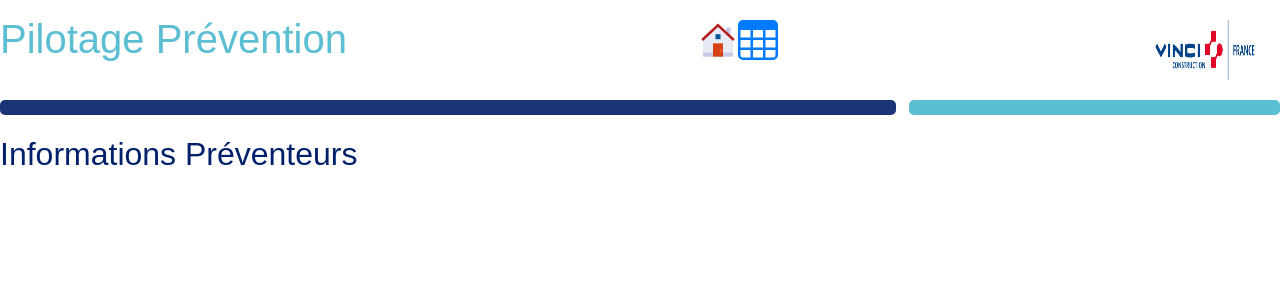
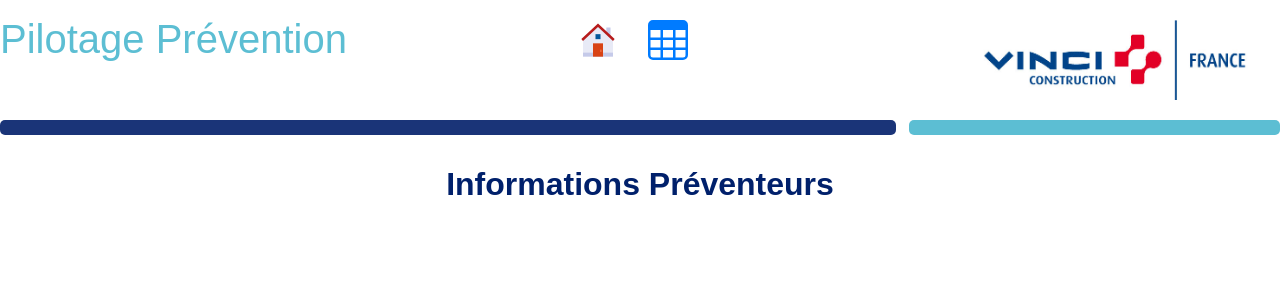
Before and after one commit to Francois2344/prev-planning, a React (Create React App) app: page / in a window 1280 px wide. Shown: the top 300 px of the page. Built offline with nearby package versions, Linux system fonts and the light colour scheme; no server answers.

Commit message:
css, mise en page

```diff
--- a/src/admin/AdminStyle.css
+++ b/src/admin/AdminStyle.css
@@ -57,7 +57,7 @@ input {
   outline: none;
   height: 40px;
   width: 20em;
-  margin-top: 10px;
+  margin-top: 25px;
   color: #1a3478;
   font-weight: bold;
   border-radius: 8px;
@@ -102,9 +102,8 @@ button {
 h3 {
   display: flex;
   justify-content: flex-start;
-  width: 100px;
   margin-top: 70px;
-  margin-left: 20px;
+  margin-bottom: 20px;
   color: #00206b;
 }
 
--- a/src/auth/AuthStyle.css
+++ b/src/auth/AuthStyle.css
@@ -10,10 +10,64 @@
     height:4rem;
 }
 .form-group {
-    align-self: center;
+    margin-left: 20px;
 }
+
+.login-button {
+    margin-left: 20px;
+    background: #00206b;
+    color: whitesmoke;
+    border: none;
+    appearance: none;
+}
+@media screen  and (min-width: 768px) {
+    .form-inner {
+        display: flex;
+        flex-direction: column;
+        margin:auto;
+        box-shadow: 0px 1px 11px -1px rgba(30, 29, 29, 1);
+        -webkit-box-shadow: 0px 1px 11px -1px rgba(30, 29, 29, 1);
+        -moz-box-shadow: 0px 1px 11px -1px rgba(30, 29, 29, 1);
+        border-radius: 20px;
+        width: 40%;
+        height: 30rem;
+    }
+}
+
+/*REGISTER STYLE*/
 
 h2 {
     align-self: center;
     color:#00206b;
 }
+.register-title {
+    margin-left: 40px;
+    font-weight: bold;
+}
+
+.register-form {
+    margin-left: 30px;
+}
+
+@media screen  and (min-width: 768px) {
+
+    .register {
+        display: flex;
+        flex-direction: column;
+        margin-top: 100px;
+        margin: auto;
+        box-shadow: 0px 1px 11px -1px rgba(30, 29, 29, 1);
+        -webkit-box-shadow: 0px 1px 11px -1px rgba(30, 29, 29, 1);
+        -moz-box-shadow: 0px 1px 11px -1px rgba(30, 29, 29, 1);
+        border-radius: 20px;
+        width: 40%;
+        height: 30rem;
+    }
+
+    .register-form {
+        margin-left: 160px;
+    }
+    .submit-register {
+        margin-top: 25px;
+    }
+}
--- a/src/auth/LogOutBtn.jsx
+++ b/src/auth/LogOutBtn.jsx
@@ -1,6 +1,6 @@
 import axios from 'axios';
 import React, { useContext } from 'react';
-import { GrLogout } from 'react-icons/gr';
+import { FcImport } from 'react-icons/fc';
 import { useHistory } from 'react-router-dom';
 import AuthContext from '../service/AuthContext';
 
@@ -14,9 +14,9 @@ const LogOutBtn = () => {
     history.push('/');
   };
   return (
-    <GrLogout type="submit" onClick={logOut} size={40}>
+    <FcImport type="submit" onClick={logOut} size={40}>
       Deconnexion
-    </GrLogout>
+    </FcImport>
   );
 };
 
--- a/src/auth/LoginForm.jsx
+++ b/src/auth/LoginForm.jsx
@@ -59,7 +59,7 @@ const LoginForm = () => {
             value={password}
           />
         </div>
-        <input type="submit" value="LOGIN" />
+        <input className="login-button" type="submit" value="LOGIN" />
       </div>
     </form>
   );
--- a/src/auth/Register.jsx
+++ b/src/auth/Register.jsx
@@ -2,6 +2,7 @@ import axios from 'axios';
 import React, { useContext, useState } from 'react';
 import { useHistory } from 'react-router-dom';
 import AuthContext from '../service/AuthContext';
+import './AuthStyle.css';
 
 const Register = () => {
   const [email, setEmail] = useState('');
@@ -33,7 +34,9 @@ const Register = () => {
 
   return (
     <div className="register">
-      <h2>Enregistrement dun nouvel Administrateur</h2>
+      <h3 className="register-title">
+        Enregistrement dun nouvel Administrateur
+      </h3>
       <form className="register-form" onSubmit={register}>
         <input
           className="reg-email"
@@ -56,7 +59,9 @@ const Register = () => {
           value={passwordVerify}
           onChange={(e) => setPasswordVerify(e.target.value)}
         />
-        <button type="submit">Register</button>
+        <button className="submit-register" type="submit">
+          Register
+        </button>
       </form>
     </div>
   );
--- a/src/components/table-components/CellColor.jsx
+++ b/src/components/table-components/CellColor.jsx
@@ -36,16 +36,14 @@ const CellColor = () => {
         : white
     );
   };
+
   useEffect(() => {
-    const Data = localStorage.getItem(Date('key'));
+    const Data = localStorage.getItem('cellColorData');
     setCellColorData(JSON.parse(Data));
   }, []);
 
   useEffect(() => {
-    localStorage.setItem(
-      Date('key'),
-      JSON.stringify(darkgreen, pink, lightgreen, orange)
-    );
+    localStorage.setItem('cellColorData', JSON.stringify(cellColorData));
   });
 
   return (
--- a/src/view/Header.jsx
+++ b/src/view/Header.jsx
@@ -2,13 +2,9 @@
 import React, { useContext } from 'react';
 import styled from 'styled-components';
 import { Link } from 'react-router-dom';
-import { FcSettings, FcHome } from 'react-icons/fc';
+import { FcSettings, FcHome, FcKey } from 'react-icons/fc';
 import { BsTable } from 'react-icons/bs';
-import { GrUserAdmin } from 'react-icons/gr';
 import { IoPersonAdd } from 'react-icons/io5';
-// eslint-disable-next-line no-unused-vars
-import Admin from '../admin/Admin';
-
 import logovinci from '../image/VCF blanc.jpg';
 import AuthContext from '../service/AuthContext';
 import LogOutBtn from '../auth/LogOutBtn';
@@ -31,20 +27,33 @@ const HEADER = styled.div`
   }
 
   .logo-header {
-    height: 100px;
+    height: 50px;
     width: 150px;
     margin: 0;
-    padding: 20px;
   }
-
+  .icon-link-home {
+    margin-right: 30px;
+  }
+  .icon-link-table {
+    margin-right: 30px;
+  }
+  .icon-link-login {
+    margin-right: 30px;
+  }
+  .icon-link-register {
+    margin-right: 30px;
+  }
+  .icon-link-logout {
+    margin-right: 30px;
+    color: 'skyblue';
+  }
   .main-line {
     display: flex;
     justify-content: space-between;
     margin: 0;
   }
   .nav-icon {
-    display: flex;
-    justify-content: center;
+    display: grid;
     padding: 20px;
   }
   .first-line {
@@ -62,6 +71,16 @@ const HEADER = styled.div`
     float: right;
     border-radius: 5px;
   }
+  @media screen and (min-width: 768px) {
+    .logo-header {
+      height: 120px;
+      width: 330px;
+      margin: 0;
+      padding: 20px;
+    }
+    .nav-icon {
+      display: flex;
+    }
 `;
 
 const Header = () => {
@@ -91,7 +110,7 @@ const Header = () => {
           {loggedIn === true && (
             <>
               <Link to="/admin">
-                <GrUserAdmin className="icon-link-home" size={40} />
+                <FcKey className="icon-link-logout" size={40} />
               </Link>
               <LogOutBtn />
             </>
--- a/src/view/VinciHome.jsx
+++ b/src/view/VinciHome.jsx
@@ -1,8 +1,16 @@
 import React, { useState, useEffect } from 'react';
+import styled from 'styled-components';
 import axios from 'axios';
 import Cards from '../components/Cards';
 import ContextCard from '../service/CardContext';
 
+const DIV = styled.div`
+  .welcome-title {
+    text-align: center;
+    margin: 10px;
+    font-weight: bold;
+  }
+`;
 const VinciHome = () => {
   const [prevName, setPrevName] = useState();
 
@@ -13,12 +21,12 @@ const VinciHome = () => {
     });
   }, []);
   return (
-    <div className="welcome-page">
+    <DIV className="welcome-page">
       <h2 className="welcome-title">Informations Préventeurs</h2>
       <ContextCard.Provider value={{ prevName }}>
         {prevName && <Cards />}
       </ContextCard.Provider>
-    </div>
+    </DIV>
   );
 };
 
```
